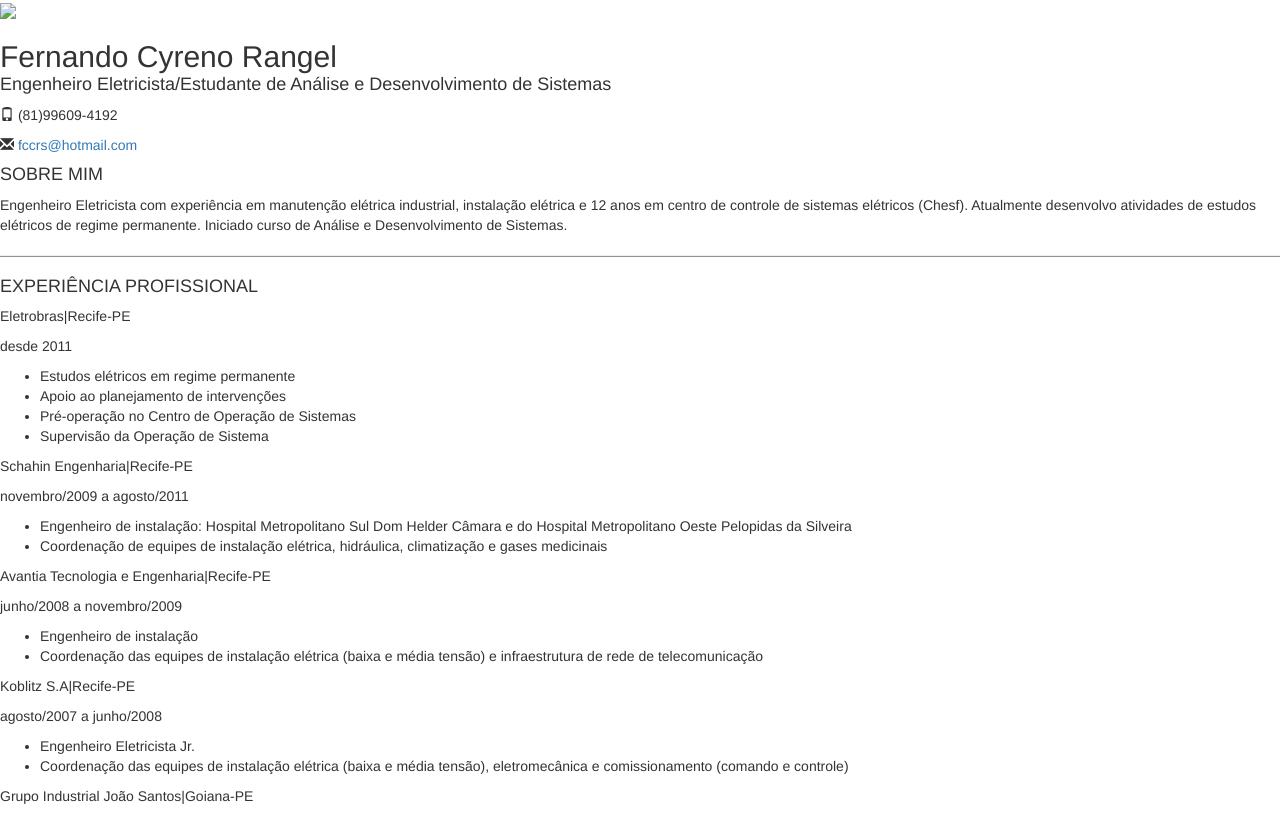
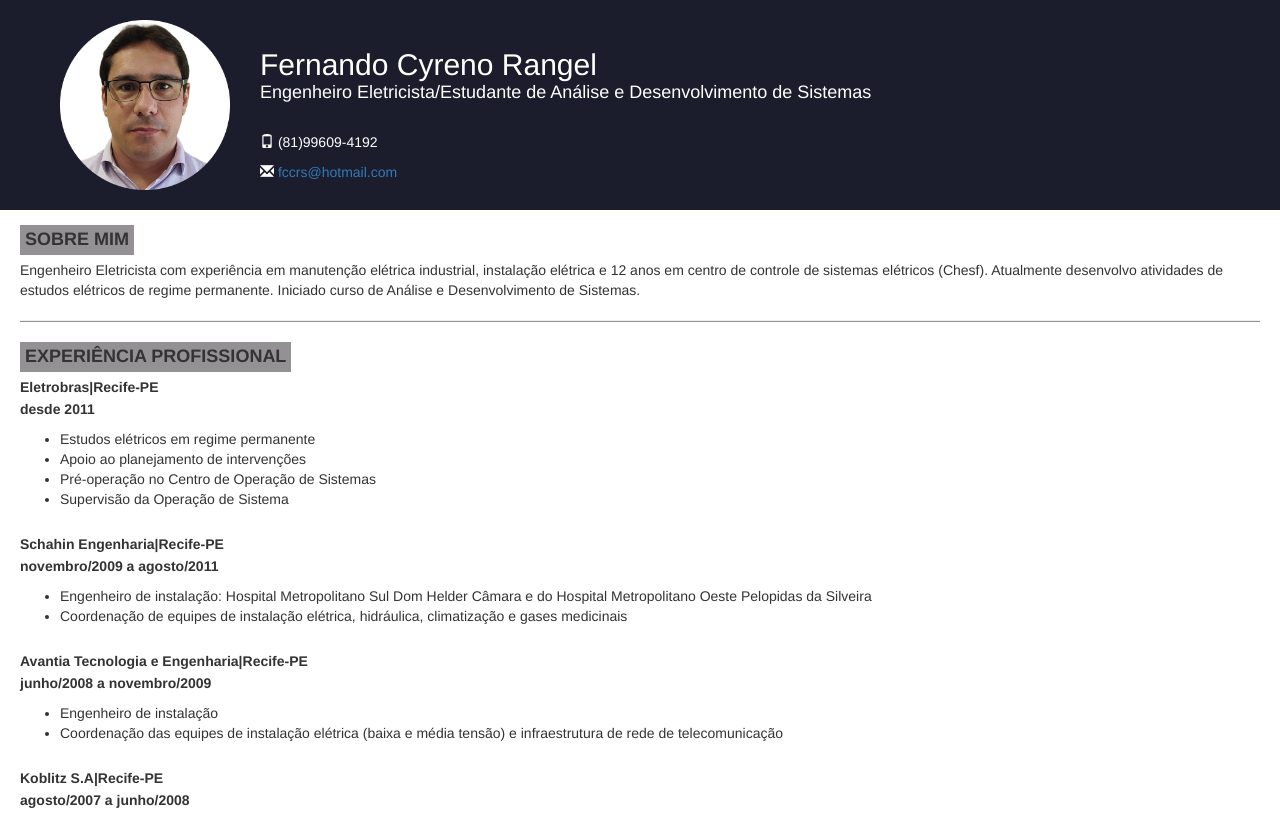
Before and after one commit to fcyreno/fcyreno.github.io, a plain HTML site: page index.html in a window 1280 px wide. Shown: the top 813 px of the page. Drawn offline with nearby package versions, Linux system fonts and the light colour scheme.

Commit message:
Update index.html
Atualizado origem do index.html e da imagem

```diff
--- a/index.html
+++ b/index.html
@@ -5,13 +5,13 @@
     <meta charset="UTF-8">
     <meta name="viewport" content="width=device-width, initial-scale=1.0">
     <title>Fernando - Site Pessoal</title>
-    <link rel="stylesheet" href="/Projeto pessoal/estilo.css">
+    <link rel="stylesheet" href="/estilo.css">
     <link rel="stylesheet" href="https://maxcdn.bootstrapcdn.com/bootstrap/3.3.7/css/bootstrap.min.css">
 </head>
 
 <body>
     <div class="cabecalho">
-        <img id="imagem_fernando" src="/Projeto pessoal/img_fernando_1.png" width="230px">
+        <img id="imagem_fernando" src="/img_fernando_1.png" width="230px">
         <div class="nome_titulo">
             <h2 style="margin-bottom: 2px;">Fernando Cyreno Rangel</h2>
             <h4 style="margin-top: 2px;">Engenheiro Eletricista/Estudante de Análise e Desenvolvimento de Sistemas</h4>
```
